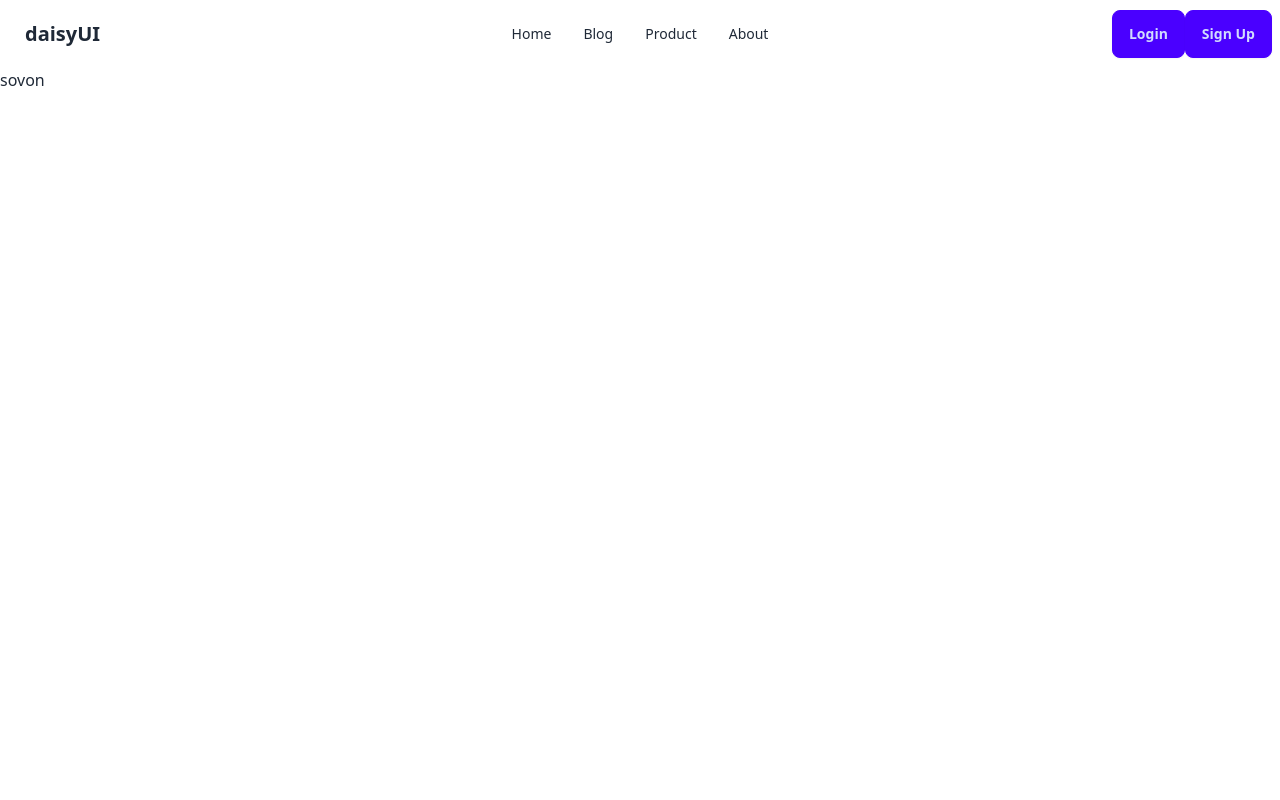
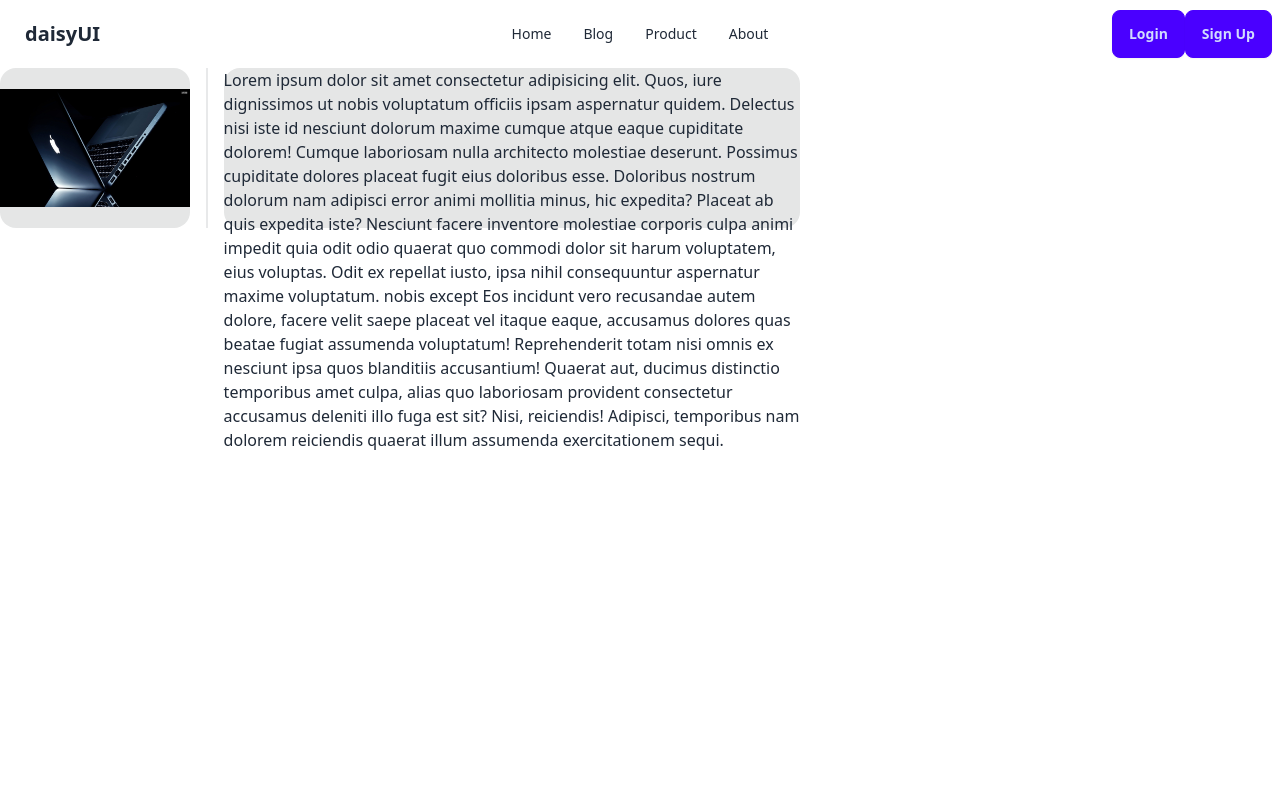
Before and after one commit to sovon-halder/E-commerce, a React (Vite) app: page /home in a window 1280 px wide. Shown: the top 800 px of the page. Built offline with nearby package versions, Linux system fonts and the light colour scheme.

Commit message:
Your commit message

```diff
--- a/src/App.css
+++ b/src/App.css
@@ -0,0 +1,7 @@
+#ful-home-con{
+    width: 100vh;
+}
+
+#photo-con{
+
+}
--- a/src/components/static/Home.jsx
+++ b/src/components/static/Home.jsx
@@ -1,8 +1,30 @@
 export default function Home() {
     return (
+
+        <div id="ful-home-con" className="flex w-full flex-col lg:flex-row">
+        <div className="card bg-base-300 rounded-box grid h-40      flex-grow place-items-center" id="photo-con">
+
+        <div class="home-photo"> <img alt="Person's image" src="../assets/home.jpg"/></div>
+
+
+
+        </div>
+
+        <div className="divider lg:divider-horizontal"></div>
+        <div className="card bg-base-300 rounded-box grid h-40          flex-grow place-items-center">
+
         <div>
-        sovon
+            <p>Lorem ipsum dolor sit amet consectetur adipisicing elit. Quos, iure dignissimos ut nobis voluptatum officiis ipsam aspernatur quidem. Delectus nisi iste id nesciunt dolorum maxime cumque atque eaque cupiditate dolorem!
+            Cumque laboriosam nulla architecto molestiae deserunt. Possimus cupiditate dolores placeat fugit eius doloribus esse. Doloribus nostrum dolorum nam adipisci error animi mollitia minus, hic expedita? Placeat ab quis expedita iste?
+            Nesciunt facere inventore molestiae corporis culpa animi impedit quia odit odio quaerat quo commodi dolor sit harum voluptatem, eius voluptas. Odit ex repellat iusto, ipsa nihil consequuntur aspernatur maxime voluptatum.
+            nobis except
+            Eos incidunt vero recusandae autem dolore, facere velit saepe placeat vel itaque eaque, accusamus dolores quas beatae fugiat assumenda voluptatum! Reprehenderit totam nisi omnis ex nesciunt ipsa quos blanditiis accusantium!
+            Quaerat aut, ducimus distinctio temporibus amet culpa, alias quo laboriosam provident consectetur accusamus deleniti illo fuga est sit? Nisi, reiciendis! Adipisci, temporibus nam dolorem reiciendis quaerat illum assumenda exercitationem sequi.</p>
         </div>
+
+        </div>
+        </div>
+
 
 
     );
```
Also changed, not shown: assets/home.jpg (added).
